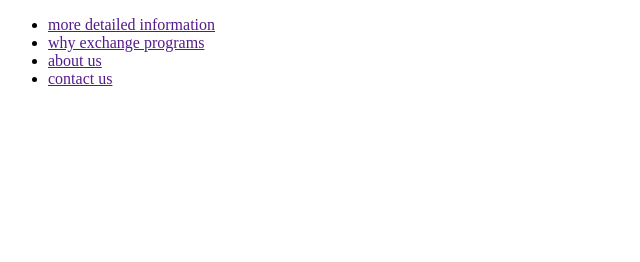
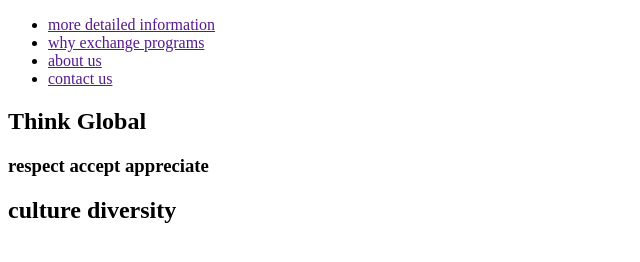
Before and after one commit to Joeylee107/project, a plain HTML site: page project.html in a window 1280 px wide. Shown: the whole page, without its empty margins (0-640 px from the left). Drawn offline with nearby package versions, Linux system fonts and the light colour scheme.

Commit message:
addded header html

```diff
--- a/project.html
+++ b/project.html
@@ -19,5 +19,13 @@
 			</nav>
 		</div>
 
+		<div id="header">
+			<section class="head">
+				<h1>Think Global</h1>
+				<h3>respect accept appreciate</h3>
+				<h2>culture diversity</h2>
+			</section>
+		</div>
+
 	</body>
 </html>
```
